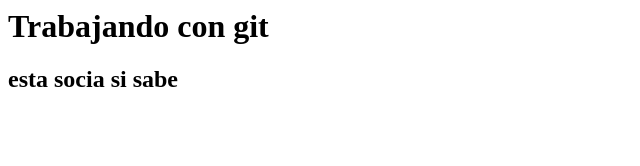
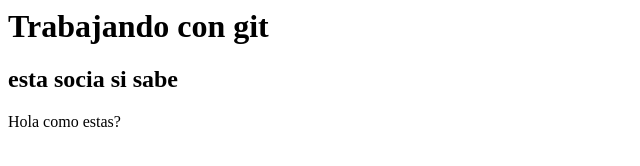
Before and after one commit to camilaparra05/dir_clase, a plain HTML site: page index.html in a window 1280 px wide. Shown: the whole page, without its empty margins (0-640 px from the left). Drawn offline with Linux system fonts and the light colour scheme.

Commit message:
Edición html

```diff
--- a/index.html
+++ b/index.html
@@ -4,5 +4,6 @@
 	<body>
 		<h1> Trabajando con git</h1>
 		<h2> esta socia si sabe</h2>
+		<p> Hola como estas? </p>
 	</body>
 </html>
```
